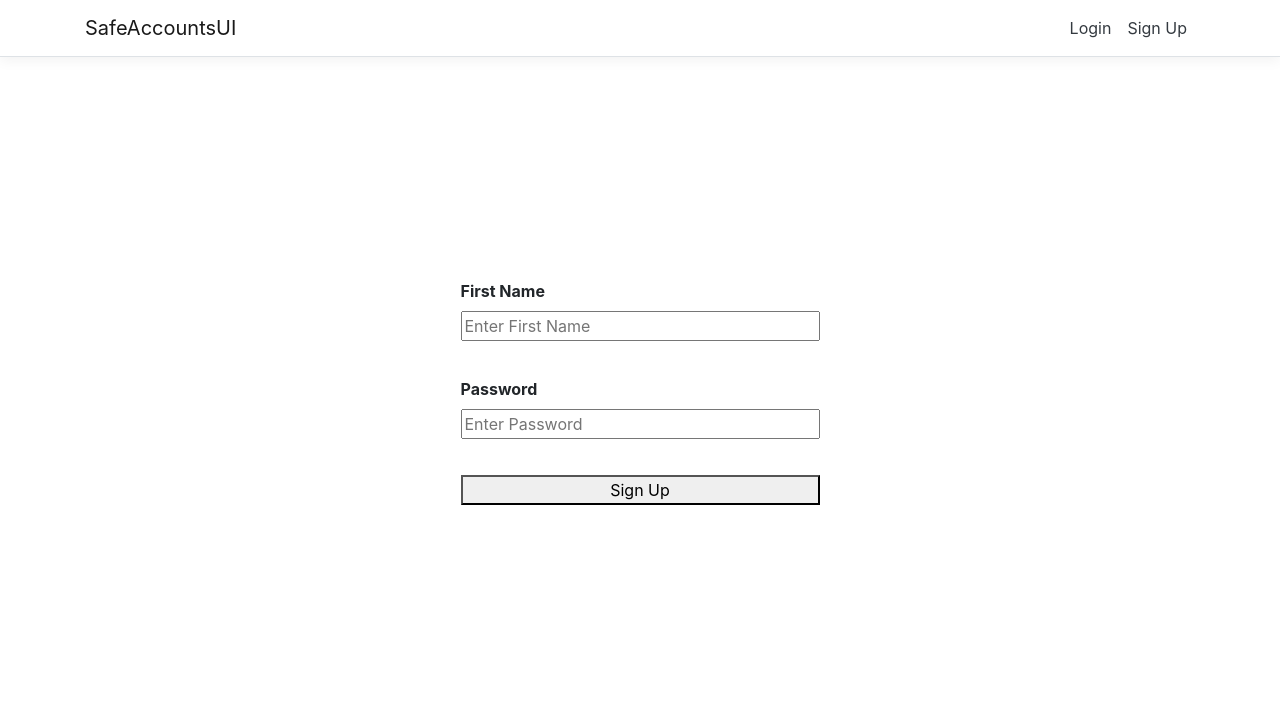
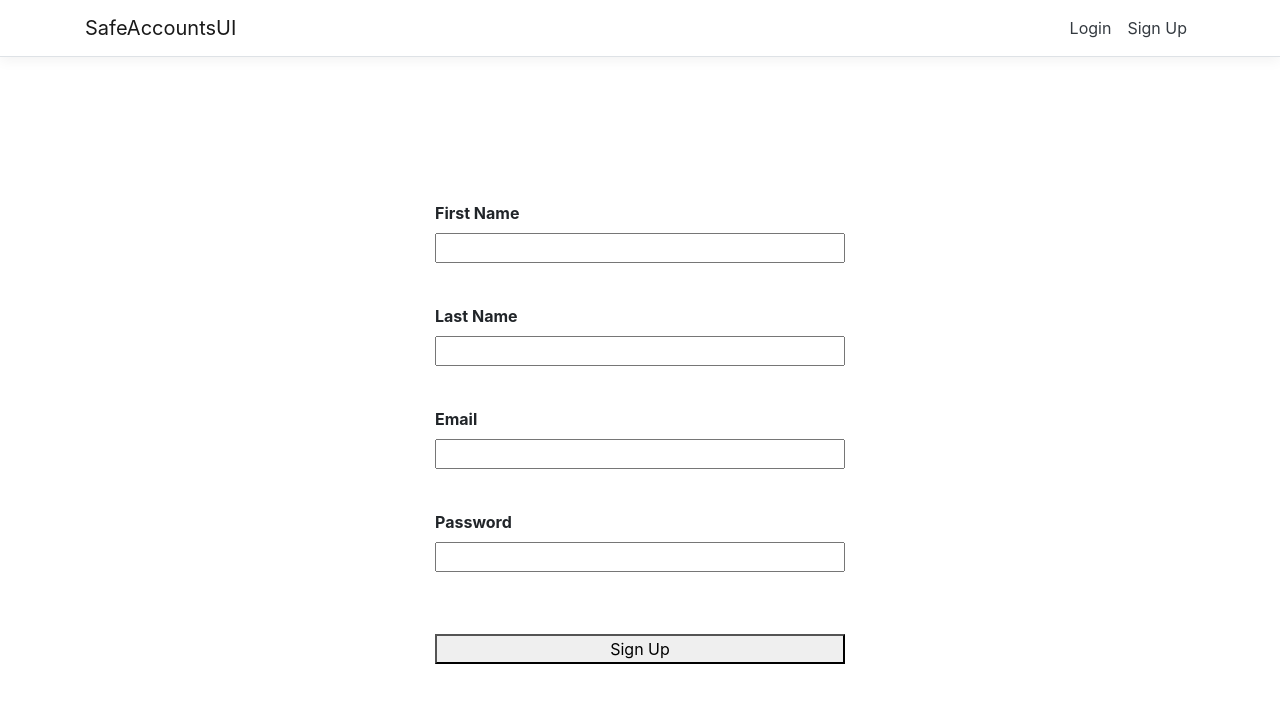
Before and after one commit to mehrwegflasche/SafeAccountsUI, a React (Create React App) app in the folder ClientApp/: page /signup in a window 1280 px wide. Shown: the top 702 px of the page. Built offline with nearby package versions, Linux system fonts and the light colour scheme.

Commit message:
sign up form done for now

```diff
--- a/ClientApp/src/components/SignUp/SignUp.css
+++ b/ClientApp/src/components/SignUp/SignUp.css
@@ -1,25 +1,24 @@
 .div-signup {
-    margin-top: 20%;
+    margin-top: 13%;
     display: flex;
     flex-direction: column;
     justify-content: center;
     align-items: center;
 }
 
-.text-input-signup {
-
+.text-input-signup-name {
+    float: right;
 }
 
 .div-signup-buttons {
     margin-top: 10%;
 }
 
-#lbl-signup-pass {
+#lbl-signup-lastname, #lbl-signup-email, #lbl-signup-pass {
     margin-top: 10%;
 }
 
 #btn-signup {
-    margin-top: 10%;
-    float: right;
+    margin-top: 15%;
     width: 100%;
 }
--- a/ClientApp/src/components/SignUp/SignUp.js
+++ b/ClientApp/src/components/SignUp/SignUp.js
@@ -25,12 +25,17 @@ export class SignUp extends Component {
             <div class="div-signup">
                 <form onSubmit={this.SignUp}>
                     <div class="container">
-                        <label id="lbl-signup-name" htmlFor="text-input-signup-firstname"><b>First Name</b></label><br/>
-                        <input class="text-input-signup" type="text" placeholder="Enter First Name" id="text-input-signup-firstname" size="30" required></input>
+                        <label id="lbl-signup-firstname" htmlFor="text-input-signup-firstname"><b>First Name</b></label><br />
+                        <input class="text-input-signup-name" type="text" placeholder="" id="text-input-signup-firstname" size="35" required></input>
                         <br />
-
+                        <label id="lbl-signup-lastname" htmlFor="text-input-signup-lastname"><b>Last Name</b></label><br />
+                        <input class="text-input-signup-name" type="text" placeholder="" id="text-input-signup-lastname" size="35" required></input>
+                        <br />
+                        <label id="lbl-signup-email" htmlFor="text-input-signup-email"><b>Email</b></label><br/>
+                        <input type="email" placeholder="" id="text-input-signup-email" size="35" required></input>
+                        <br />
                         <label id="lbl-signup-pass" htmlFor="text-input-signup-pass"><b>Password</b></label><br/>
-                        <input class="text-input-signup" type="password" placeholder="Enter Password" id="text-input-signup-pass" size="30" required></input>
+                        <input type="password" placeholder="" id="text-input-signup-pass" size="35" required></input>
                         <br />
                         <button id="btn-signup" type="submit">Sign Up</button>
                     </div>
```
